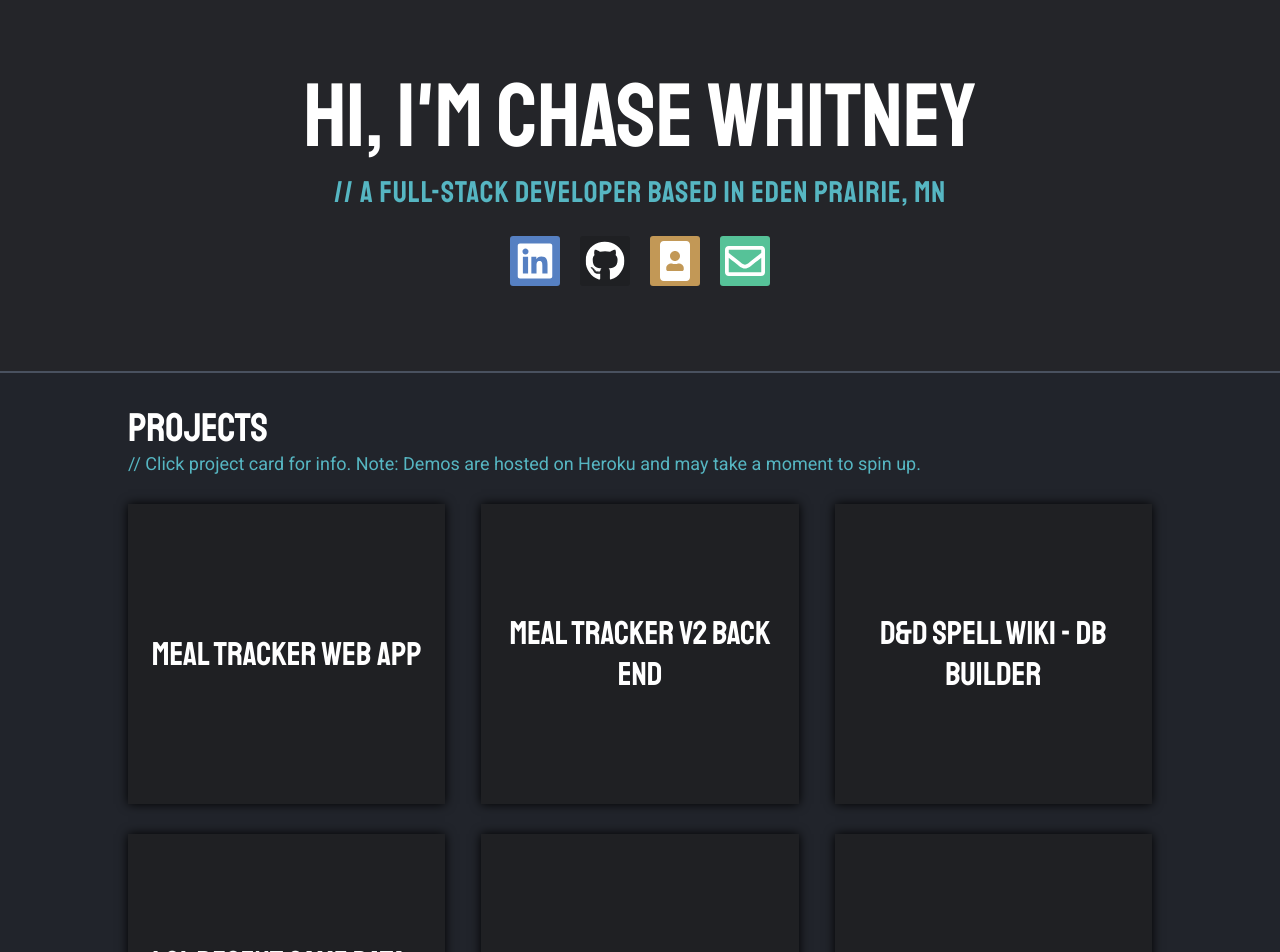
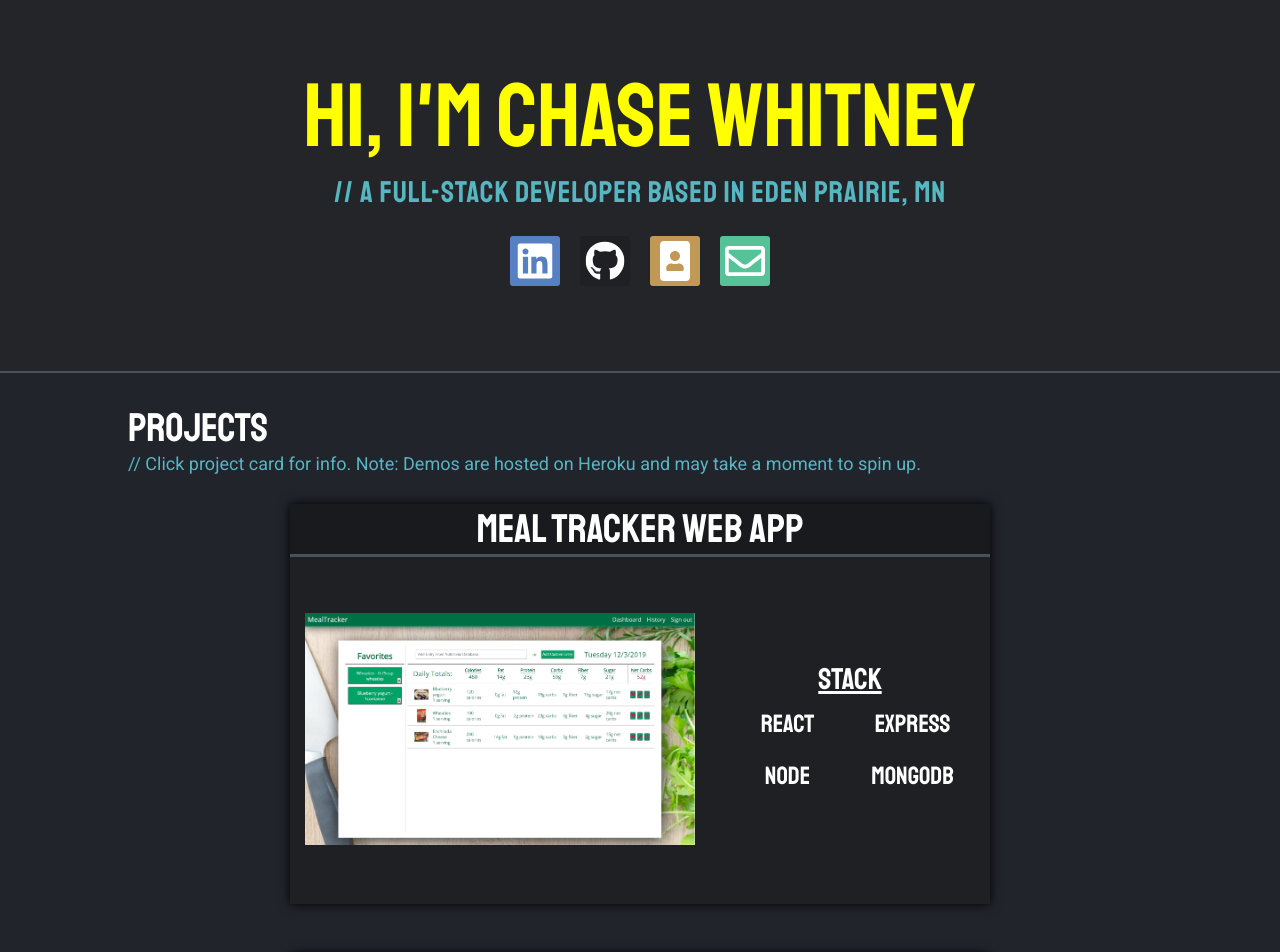
Before and after one commit to chasewhitney/portfolio, a React (Create React App) app: page / in a window 1280 px wide. Shown: the top 952 px of the page. Built offline with nearby package versions, Linux system fonts and the light colour scheme.

Commit message:
tweaking card layout

```diff
--- a/src/Card.js
+++ b/src/Card.js
@@ -4,7 +4,7 @@ import Modal from "react-modal";
 
 const renderStack = stack =>
   stack.map(v => (
-    <div class="stack--item" key={v}>
+    <div className={"stack__items__item stack__items__item--" + v} key={v}>
       {v}
     </div>
   ));
@@ -41,7 +41,7 @@ const renderImage = data => {
     return (
       <div
         style={{
-          fontSize: "10rem",
+          fontSize: "5rem",
           margin: "auto"
         }}
       >
@@ -99,7 +99,19 @@ const Card = props => {
   return (
     <>
       <div className="project__card" onClick={openModal}>
-        <div className="project__card--name">{data.name}</div>
+        <div className="project__card__name">{data.name}</div>
+        <div className="project__card__info">
+          <div className="project__card__leftSide">
+            <div className="project__card__imageContainer">
+              {renderImage(data)}
+            </div>
+          </div>
+
+          <div className="project__card__rightSide">
+            <div className="stack__header">STACK</div>
+            <div className="stack__items">{renderStack(data.stack)}</div>
+          </div>
+        </div>
       </div>
       <Modal
         isOpen={modalIsOpen}
--- a/src/projectData.json
+++ b/src/projectData.json
@@ -28,7 +28,7 @@
       "Express",
       "MongoDB",
       "Mongoose",
-      "Jsonwebtoken",
+      "JsonWebToken",
       "Joi",
       "Winston@2",
       "Jest"
@@ -37,7 +37,7 @@
     "note": "",
     "demoLink": "",
     "codeLink": "https://github.com/chasewhitney/ct-backend",
-    "image": ""
+    "image": "dndspells.png"
   },
   {
     "name": "D&D Spell Wiki - DB Builder",
@@ -53,14 +53,14 @@
     "name": "LoL Recent Game Data - D3 Sunburst",
     "stack": ["Angular", "Express", "Node"],
     "techs": ["Angular 1.6", "Express", "Node", "D3", "HTML/CSS"],
-    "about": "Takes a League of Legends summoner name and displays an interactive sunburst as a visual representation of the results of the player's recently-played matches.",
+    "about": "Takes a League of Legends summoner name and displays an interactive sunburst as a visual representation of the results of the player's recently-played matches. Results are grouped by lane, then champion, then game result.",
     "note": "",
     "demoLink": "https://riotapid3.herokuapp.com",
     "codeLink": "https://github.com/chasewhitney/riotapi-v2",
     "image": "riotapi.png"
   },
   {
-    "name": "Goal Tracker CI",
+    "name": "Goal Tracker CI Web App",
     "stack": ["Angular", "Express", "Node", "SQL"],
     "techs": [
       "Angular 1.6",
@@ -71,13 +71,13 @@
       "Passport",
       "Nodemailer",
       "HTML/CSS",
-      "admin/user authorization"
+      "Admin/User authorization"
     ],
-    "about": "Goal Tracker CI was developed for CHOICE, INC and allows the staff at three different locations to track the personal and professional goals of the participants in their day program services, while also providing data on goal completion over a set period of time. At the basic staff level, users will be able to enter morning and afternoon goal completion, view previous days’ entries, and mark a participant absent. Case managers will also be able to create and edit personalized goals for participants and review summary data for three month and six month periods in order to write reports. Location administrators will be able to manage staff, including add and delete staff accounts; manage participants, including adding and removing participants and assigning case managers; and managing job site information. Developed by Amanda Kirchner, Nicole Martin, Ted Cross, and myself.",
+    "about": "Goal Tracker CI was developed for CHOICE, INC and allows the staff at three different locations to track the personal and professional goals of the participants in their day program services, while also providing data on goal completion over a set period of time. At the basic staff level, users will be able to enter morning and afternoon goal completion, view previous days’ entries, and mark a participant absent. Case managers will also be able to create and edit personalized goals for participants and review summary data for three month and six month periods in order to write reports. Location administrators will be able to manage staff, including add and delete staff accounts; manage participants, including adding and removing participants and assigning case managers; and managing job site information. Developed by Amanda Kirchner, Chase Whitney, Nicole Martin, and Ted Cross",
     "note": "",
     "demoLink": "",
     "codeLink": "https://github.com/chasewhitney/CHOICE",
-    "image": ""
+    "image": "dndspells.png"
   },
   {
     "name": "GameNight Web App",
@@ -89,12 +89,13 @@
       "MongoDB",
       "Passport",
       "Nodemailer",
-      "HTML/CSS"
+      "HTML/CSS",
+      "Angular Material"
     ],
     "about": "This app was my final solo project at Prime Digital Academy. Allows users to create, manage, search for, and apply to attend local gaming/sports events. Events are created as either a board game, video game, or outdoor event. Created events appear in a Google Maps UI which can be interacted with, allowing users to review event details, save the event to a My Events section and request approval from the host to attend the event. Once the event host approves a request to attend, the approved user has access to the event's address.",
     "note": "Because Google Maps now charges for use, app demo is no longer available.",
     "demoLink": "",
     "codeLink": "https://github.com/chasewhitney/gamenight",
-    "image": ""
+    "image": "dndspells.png"
   }
 ]
--- a/src/sass/main.scss
+++ b/src/sass/main.scss
@@ -76,39 +76,39 @@ body {
 
   @include respond(pc-big) {
     font-size: 10rem;
-    // color: orange;
+    color: orange;
   }
 
   @include respond(pc-bigger) {
     font-size: 13rem;
-    // color: red;
+    color: red;
   }
 
-  // @include respond(pc-small) {
-  //   color: yellow;
-  // }
+  @include respond(pc-small) {
+    color: yellow;
+  }
 
   @include respond(tab-land) {
     font-size: 7rem;
     letter-spacing: 0.1rem;
-    // color: green;
+    color: green;
   }
 
   @include respond(tab-port) {
     font-size: 7rem;
     line-height: 6.5rem;
-    // color: blue;
+    color: blue;
   }
 
   @include respond(phone-land) {
     font-size: 6rem;
     line-height: 6rem;
-    // color: pink;
+    color: pink;
   }
 
-  // @include respond(phone-port) {
-  //   color: purple;
-  // }
+  @include respond(phone-port) {
+    color: purple;
+  }
 }
 
 .aboutme__subhead {
@@ -306,7 +306,7 @@ body {
 .projects__content {
   margin: 3rem 0;
   flex-wrap: wrap;
-  justify-content: space-between;
+  justify-content: space-around;
 
   @include respond(tab-port) {
     justify-content: center;
@@ -316,40 +316,128 @@ body {
 .project__card {
   display: flex;
   flex-direction: column;
-  justify-content: center;
+  justify-content: flex-start;
+  align-items: space-around;
   cursor: pointer;
-  width: 31%;
-  height: 30rem;
+  width: 45%;
+  height: 35rem;
   background-color: $bg-3;
   box-shadow: 0 0 10px #000;
-  margin-bottom: 3rem;
-  padding: 2rem;
+  margin-bottom: 5rem;
+  max-width: 70rem;
 
   &:hover {
-    background-color: $bg-4;
+    background-color: #141517;
   }
 
-  @include respond(tab-land) {
-    width: 47%;
+  @include respond(pc-small) {
+    width: 85%;
+    height: 40rem;
   }
 
-  @include respond(tab-port) {
-    width: 85%;
-  }
-
-  @include respond(phone) {
+  @include respond(phone-land) {
     width: 100%;
-    height: 25rem;
+    height: 30rem;
   }
 }
 
-.project__card--name {
+.project__card__name {
   text-align: center;
-  font-size: 3.3rem;
+  font-size: 4rem;
+  background-color: $bg-4;
+  border-bottom: 3px solid #49515f;
 
   @include respond(phone) {
     font-size: 2.5rem;
   }
+}
+
+.project__card__info {
+  display: flex;
+  justify-content: center;
+  align-items: center;
+  height: 100%;
+  max-height: 100%;
+  // background-color: red;
+}
+
+.project__card__leftSide {
+  display: flex;
+  flex-direction: column;
+  justify-content: center;
+  align-items: center;
+  width: 60%;
+  height: 100%;
+  padding: 1.5rem;
+}
+
+.project__card__rightSide {
+  display: flex;
+  flex-direction: column;
+  justify-content: center;
+  align-items: center;
+  width: 40%;
+  height: 100%;
+  padding: 1.5rem;
+
+  @include respond(tab-port) {
+    padding: 0.5rem;
+  }
+}
+
+.project__card__imageContainer {
+  width: 100%;
+  text-align: center;
+}
+
+.stack__header {
+  font-size: 3rem;
+  text-decoration: underline;
+}
+
+.stack__items {
+  display: flex;
+  flex-wrap: wrap;
+  justify-content: flex-start;
+  width: 100%;
+  flex-shrink: 0;
+
+  @include respond(tab-port) {
+    flex-direction: column;
+    justify-content: center;
+    align-items: center;
+  }
+}
+
+.stack__items__item {
+  font-size: 2.5rem;
+  width: 50%;
+  text-align: center;
+  margin: 1rem 0;
+
+  @include respond(tab-port) {
+    margin: 0;
+  }
+  // background-color: green;
+
+  // &--React {
+  //   color: #5adafd;
+  // }
+  // &--Angular {
+  //   color: #d6002f;
+  // }
+  // &--Express {
+  //   color: orange;
+  // }
+  // &--Node {
+  //   color: #85c53c;
+  // }
+  // &--MongoDB {
+  //   color: #4faa41;
+  // }
+  // &--SQL {
+  //   color: #0076d0;
+  // }
 }
 
 .ReactModal__Content--after-open {
```
